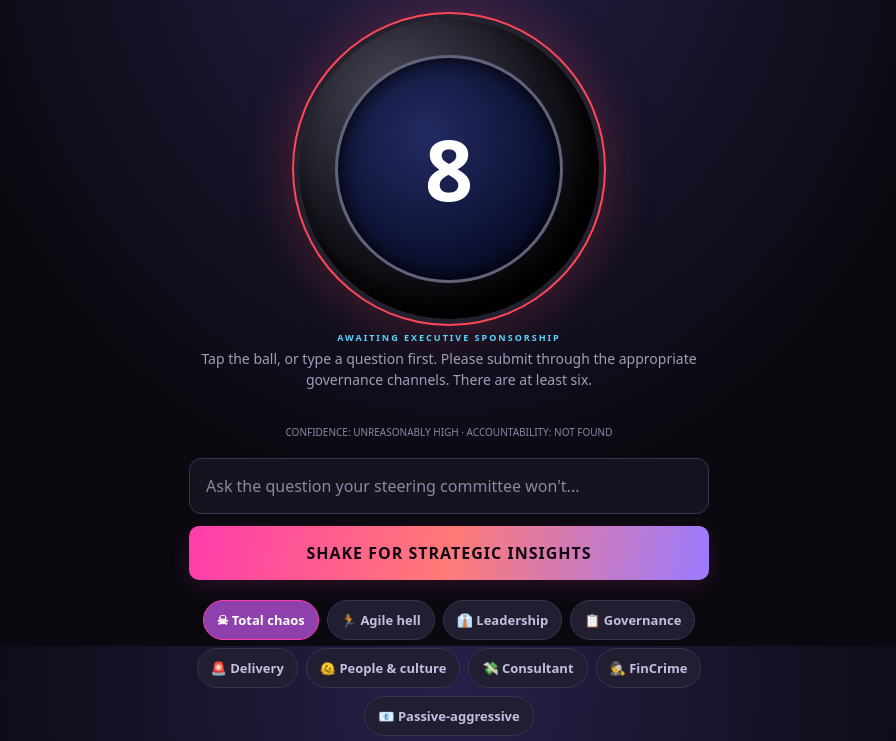
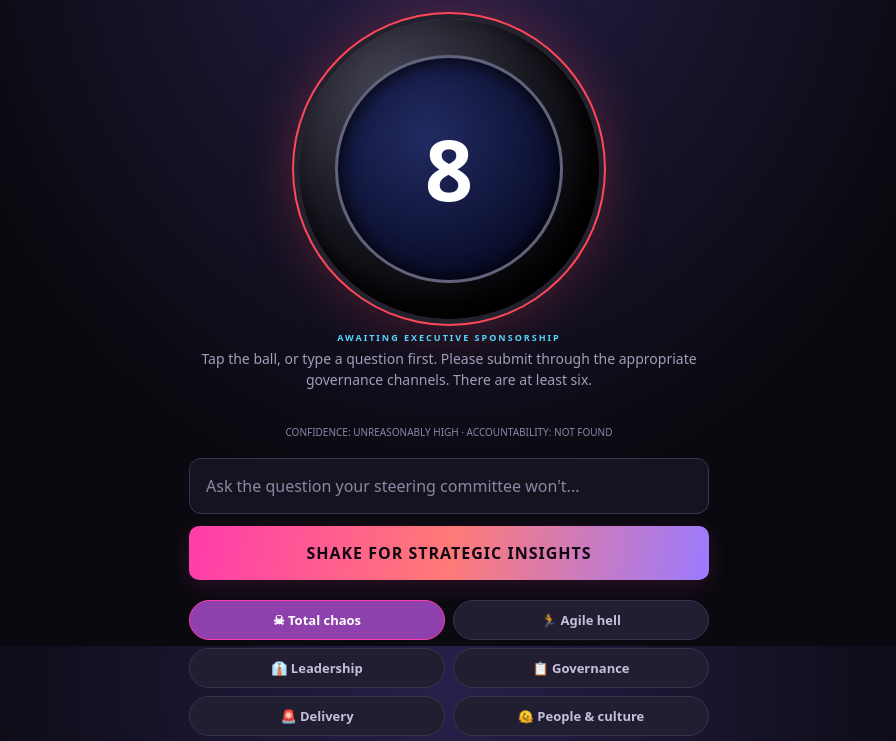
Before and after one commit to Alalaby/corporate-oracle, a plain HTML site: page index.html in a window 1280 px wide. Shown: the part 154-895 px from the top of the page, without its empty margins (191-1087 px from the left). Drawn offline with Linux system fonts and the light colour scheme.

Commit message:
Change layout of modes from flex to grid

```diff
--- a/index.html
+++ b/index.html
@@ -47,8 +47,8 @@ button{font:inherit;font-weight:800;cursor:pointer;border:0;border-radius:10px;t
 button:active{transform:scale(.97)}
 button:disabled{opacity:.5;cursor:wait}
 .primary{width:100%;margin-top:12px;padding:16px;color:#100815;background:linear-gradient(100deg,var(--pink),#ff7a76,var(--purple));box-shadow:0 6px 24px #ff3cac25;letter-spacing:1px}
-.modes{display:flex;flex-wrap:wrap;justify-content:center;gap:8px;margin-top:20px}
-.mode{flex:none;color:#c4bfdc;background:#211e32;border:1px solid #39334e;padding:10px 13px;font-size:13px;border-radius:30px}
+.modes{display:grid;grid-template-columns:repeat(2,minmax(0,1fr));gap:8px;margin-top:20px}
+.mode{min-width:0;color:#c4bfdc;background:#211e32;border:1px solid #39334e;padding:10px 13px;font-size:13px;border-radius:30px}
 .mode.active{color:#fff;background:#8e40ad;border-color:var(--pink)}
 .toggles{display:flex;gap:8px;margin-top:14px}
 .chip{flex:1;display:flex;align-items:center;justify-content:center;gap:8px;font-size:12px;color:#c4bfdc;background:#211e32;border:1px solid #39334e;border-radius:10px;padding:12px 6px}
```
